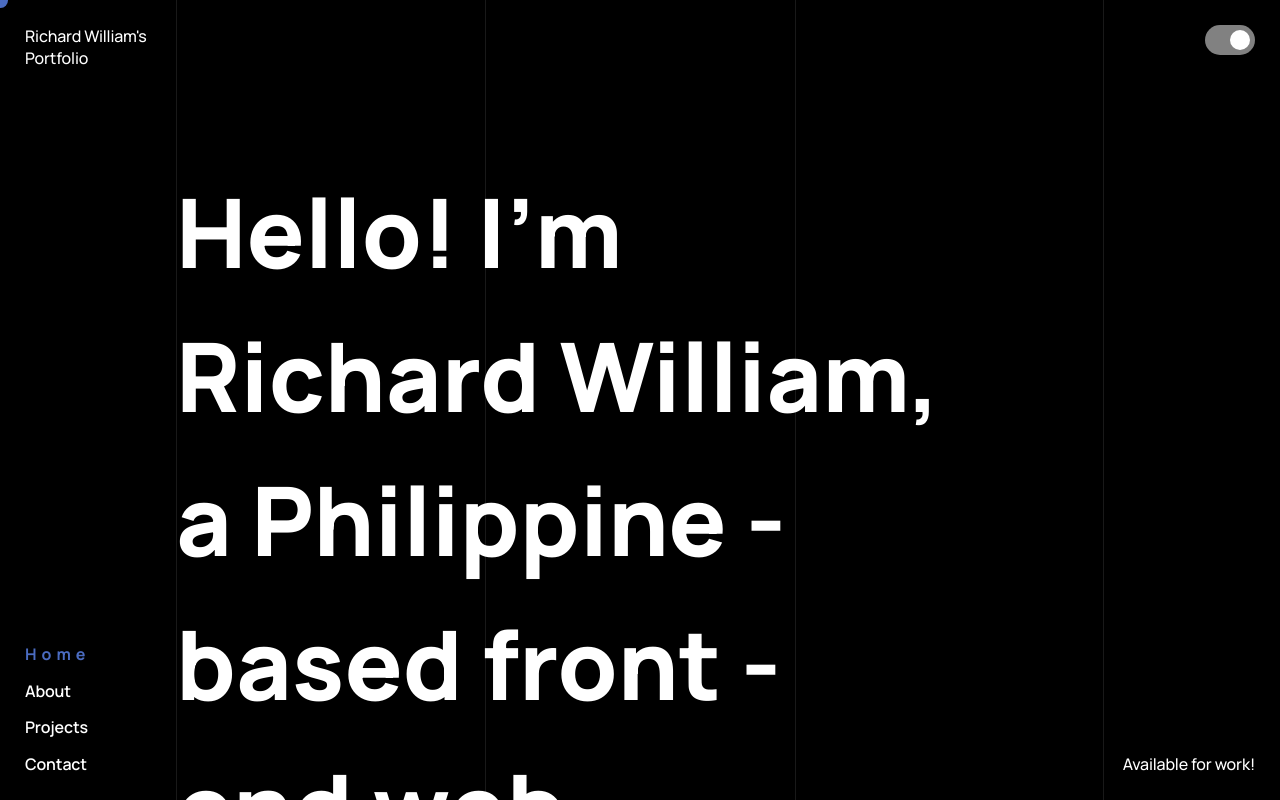
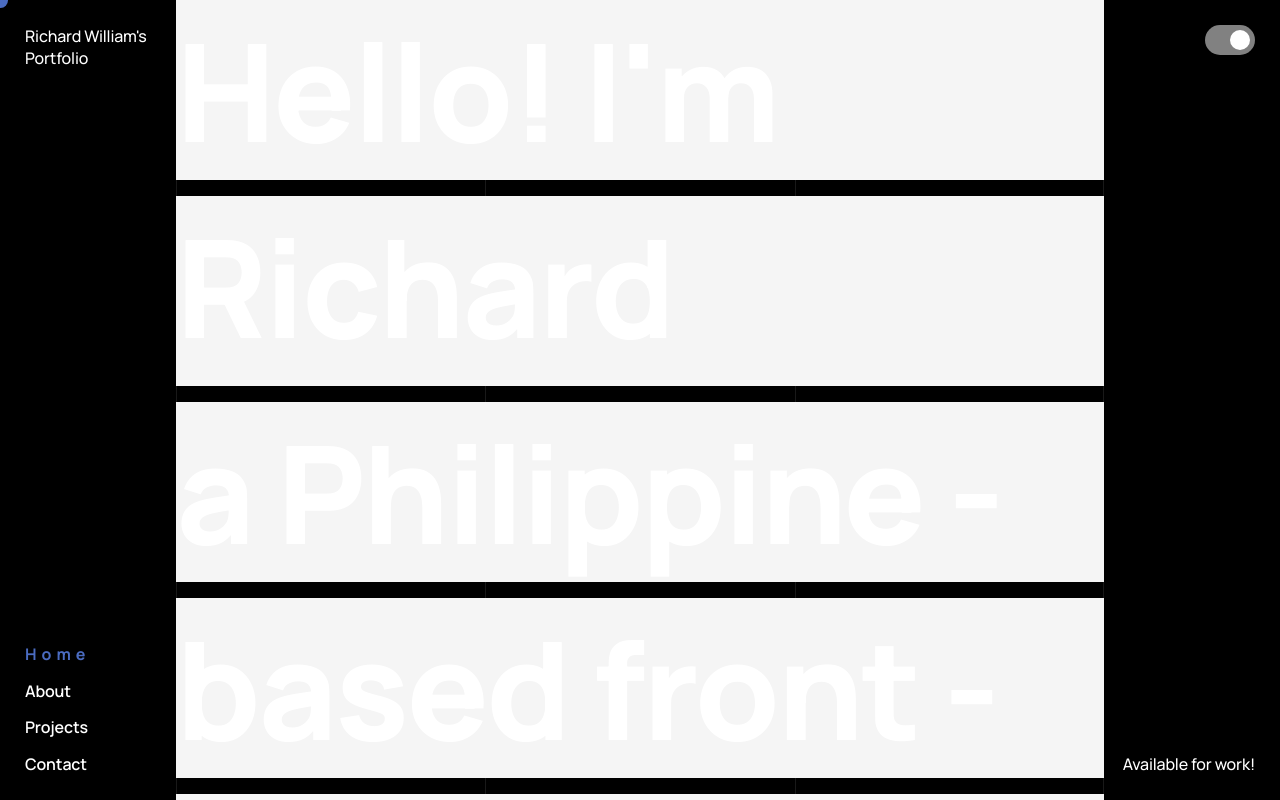
Before and after one commit to beliver-jsx/tulip-landingpage, a Next.js app: page / in a window 1280 px wide. Shown: the top 800 px of the page. Built offline with nearby package versions, Linux system fonts and the light colour scheme.

Commit message:
smooth text and random text

```diff
--- a/src/components/Animation/TextRevealAnimation.tsx
+++ b/src/components/Animation/TextRevealAnimation.tsx
@@ -10,10 +10,10 @@ const TextRevealAnimation: React.FC<props> = ({ lines, classNames }) => {
             <motion.div
                 key={index}
                 animate={{ y: "0%", opacity: 1 }}
-                initial={{ y: "90%", opacity: 0 }}
+                initial={{ y: "50%", opacity: 0 }}
                 transition={{
-                    duration: .8,
-                    ease: [1, 1, .70, .90],
+                    duration: index == 0 ? .5 : 1,
+                    ease: [0.08, 0.82, 0.17, 1],
                     delay: index == 0 ? 0 : 0.1 * index,
                 }}>
                 <h1 className="4xl:text-xl 3xl:text-[112px] 2xl:text-[112px] xl:text-[96px] lg:text-[96px] md:text-[80px] text-[52px] font-[800]">{line}</h1>
@@ -21,11 +21,47 @@ const TextRevealAnimation: React.FC<props> = ({ lines, classNames }) => {
         </motion.div>
     ))
     return (
-        <motion.div
-            className={classNames}
-            transition={{ staggerChildren: 0.5 }}>
-            {list}
-        </motion.div >
+        // <motion.div
+        //     className={classNames}
+        //     transition={{ staggerChildren: 0.5 }}>
+        //     {list}
+        // </motion.div >
+
+
+
+        <motion.div>
+
+            {
+                lines.map((line, index) => (
+                    <motion.div key={index} style={{ overflow: 'hidden', maxHeight: "190px", background: 'whitesmoke', marginBottom: '1rem' }}>
+                        <motion.div
+                            style={{ y: 300, opacity: 0 }}
+                            animate={{
+                                y: 0, opacity: 1, transition: {
+                                    delay: index == 0 ? 0 : (index + 0.2) * 0.1,
+                                    duration: .5,
+                                    type: 'spring',
+                                    stiffness: 300,
+                                    damping: 25,
+                                }
+                            }}
+
+
+                        >
+                            <h1 className="text-xl">{line}</h1>
+                        </motion.div>
+
+                    </motion.div>
+                ))
+            }
+
+        </motion.div>
+
+
+
+
+
+
     )
 }
 export default TextRevealAnimation
--- a/src/components/Layout.tsx
+++ b/src/components/Layout.tsx
@@ -43,14 +43,14 @@ const Layout = ({ children }: any) => {
 
     useEffect(() => {
         loadingTextAnimationControls.start({ y: "0%", opacity: 1 }, {
-            duration: 1,
-            ease: [1, 1, .70, .90],
+            duration: .8,
+            ease: [0.25, 0.1, 0.25, 1],
         })
 
         const timer = setTimeout(() => {
             loadingTextAnimationControls.start({ y: "-110%", opacity: 0 }, {
                 duration: .8,
-                ease: [1, 1, .70, .90],
+                ease: [0.25, 0.1, 0.25, 1],
             })
 
             setTimeout(() => {
@@ -84,7 +84,7 @@ const Layout = ({ children }: any) => {
                             <motion.div
                                 initial={{ y: "100%", opacity: 0 }}
                                 animate={loadingTextAnimationControls}>
-                                <p className='text-elg dark:text-white font-bold first-letter:capitalize '>The Paragraph</p>
+                                <p className='text-elg dark:text-white font-bold first-letter:capitalize '>{getRandomText()}</p>
                             </motion.div>
                         </motion.div>
                     </motion.div>
@@ -115,9 +115,6 @@ const Layout = ({ children }: any) => {
                                 </SmoothScroll>
                             </motion.div>
                         </AnimatePresence>
-
-
-
 
                     </div>)}
             </AnimatePresence>
```
